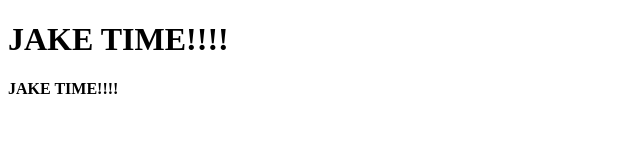
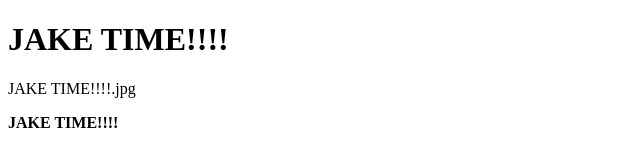
Before and after one commit to jakeryanmarston/legendary-carnival, a plain HTML site: page index.html in a window 1280 px wide. Shown: the whole page, without its empty margins (0-640 px from the left). Drawn offline with Linux system fonts and the light colour scheme.

Commit message:
Update index.html

```diff
--- a/index.html
+++ b/index.html
@@ -5,6 +5,7 @@
   </head>
   <body>
     <h1>JAKE TIME!!!!</h1>
+      <img>JAKE TIME!!!!.jpg</img>
     <p> <strong>JAKE TIME!!!!</strong> </p>
 
 
```
